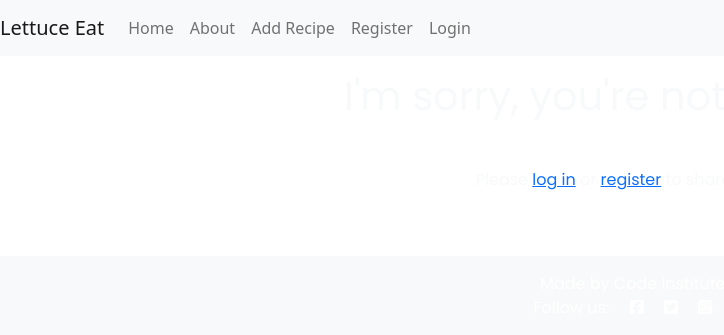
After one commit to Kat632/PP4-LettuceEat, a Django app: page /add-recipe/ in a window 1280 px wide. The commit adds this page. Shown: the top 335 px of the page, without its empty margins (0-724 px from the left). Run offline with Django 3.2, Linux system fonts and the light colour scheme; some libraries are stand-ins or nearby versions.

Commit message:
render page and form to add a recipe

```diff
--- a/blog/forms.py
+++ b/blog/forms.py
@@ -1,5 +1,5 @@
-from  .models import Comment
 from django import forms
+from .models import Comment, Recipe
 
 
 class CommentForm(forms.ModelForm):
@@ -9,3 +9,25 @@ class CommentForm(forms.ModelForm):
     class Meta:
         model = Comment
         fields = ('body',)
+
+
+class RecipeForm(forms.ModelForm):
+    """
+    Form to add a recipe
+    """
+    class Meta:
+        model = Recipe
+        fields = [
+            'title',
+            'excerpt',
+            'prep_time',
+            'difficulty',
+            'serves',
+            'cook_time',
+            'ingredients',
+            'method',
+            'featured_image',
+        ]
+
+    def __init__(self, *args, **kwargs):
+        super(RecipeForm, self).__init__(*args, **kwargs)
--- a/blog/urls.py
+++ b/blog/urls.py
@@ -1,9 +1,10 @@
+from django.urls import path
 from . import views
-from django.urls import path
 
 
 urlpatterns = [
     path('', views.RecipeList.as_view(), name='home'),
+    path('add-recipe/', views.create_recipe, name='create_recipe'),
     path('<slug:slug>/', views.RecipeDetail.as_view(), name='recipe_detail'),
     path('like/<slug:slug>/', views.RecipeLike.as_view(), name='recipe_like'),
 ]
--- a/blog/views.py
+++ b/blog/views.py
@@ -2,7 +2,29 @@ from django.shortcuts import render, reverse, redirect, get_object_or_404
 from django.views import generic, View
 from django.http import HttpResponseRedirect
 from .models import Recipe
-from .forms import CommentForm
+from .forms import CommentForm, RecipeForm
+
+
+def create_recipe(request):
+    """
+    renders share a recipe page
+    """
+    recipe_form = RecipeForm(request.POST or None, request.FILES or None)
+    context = {
+        'recipe_form': recipe_form,
+    }
+
+    if request.method == "POST":
+        recipe_form = RecipeForm(request.POST, request.FILES)
+        if recipe_form.is_valid():
+            recipe_form = recipe_form.save(commit=False)
+            recipe_form.author = request.user
+            recipe_form.status = 1
+            recipe_form.save()
+            return redirect('home')
+    else:
+        recipe_form = RecipeForm()
+    return render(request, "create_recipe.html", context)
 
 
 class RecipeList(generic.ListView):
--- a/templates/base.html
+++ b/templates/base.html
@@ -46,6 +46,9 @@
             <li class="nav-item">
               <a class="nav-link" href="#">About</a>
             </li>
+            <li class="nav-item">
+              <a class="nav-link" href="{% url 'create_recipe' %}">Add Recipe</a>
+            </li>
             {% if user.is_authenticated %}
             <li class="nav-item active">
               <a class="nav-link" href="{% url 'account_logout' %}">Logout</a>
--- /dev/null
+++ b/templates/create_recipe.html
@@ -0,0 +1,40 @@
+{% extends 'base.html' %}
+{% load cloudinary %}
+{% load crispy_forms_tags %}
+{% load static %}
+
+
+{% block title %}
+<title>Create Your Recipe</title>
+{% endblock %}
+
+{% block content %}
+    {% if user.is_authenticated %}
+    <div class="container text-light">
+        <div class="row">
+            <div class="col mt-3 mb-5">
+                <h1>Create Your Recipe Here</h1>
+                <form action="." method="post" style="margin-top: 1.3em;" enctype="multipart/form-data">
+                    <div class="row">
+                        <div class="col">
+                            {{ recipe_form | crispy | safe }}
+                            {% csrf_token %}
+                        </div>
+                    </div>
+                    <button type="submit" class="btn btn-signup btn-lg">Submit</button>
+                </form>
+            </div>
+        </div>
+    </div>
+    {% else %}
+    <div class="container">
+        <div class="row">
+            <div class="col mt-3 mb-5 text-light text-center">
+                <h1 class="mb-5">I'm sorry, you're not logged in!</h1>
+                <p>Please <a href="{% url 'account_login' %}">log in</a> or <a
+                    href="{% url 'account_signup' %}">register</a> to share a recipe.</p>
+            </div>
+        </div>
+    </div>
+    {% endif %}
+{% endblock %}
--- a/templates/recipe_detail.html
+++ b/templates/recipe_detail.html
@@ -100,7 +100,7 @@
                                 <li class="list-group-item">Cook: {{ recipe.cook_time }} min</li>
                                 <li class="list-group-item">
                                     {% if user.is_authenticated %}
-                                    <form action="{% url 'recipe_like' recipe.slug %}" class="d-inline" method="POST">
+                                    <form id="like_form" action="{% url 'recipe_like' recipe.slug %}" class="d-inline" method="POST">
                                         {% csrf_token %}
                                         {% if liked %}
                                         <button type="submit" name="recipe_id" value="{{ recipe.slug }}"
@@ -112,6 +112,7 @@
                                             {{ recipe.amount_of_likes }}</button>
                                         {% endif %}
                                         {% endif %}
+                                    </form>
                                 </li>
                             </ul>
                         </div>
@@ -133,3 +134,5 @@
     {% endblock %}
 
 </main>
+
+</html>
```
Also changed, not shown: templates/edit_recipe.html (added).
